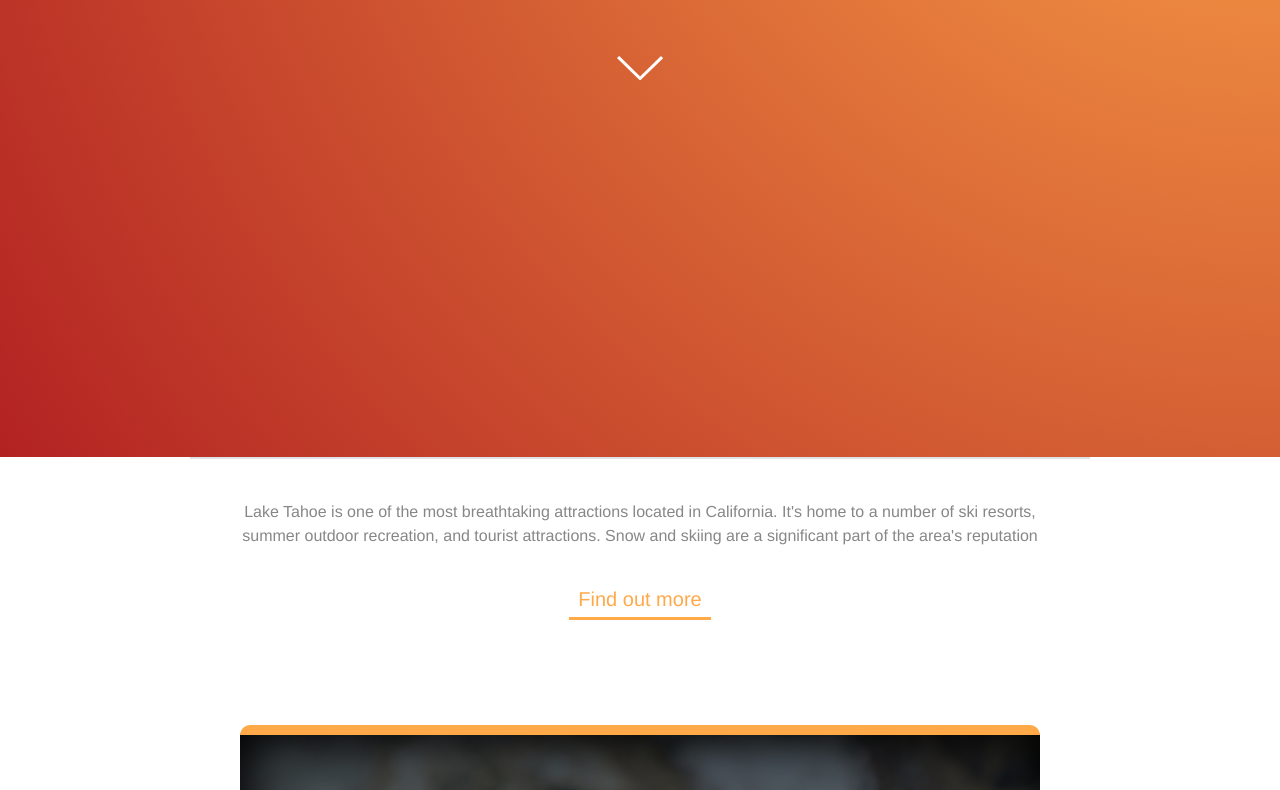
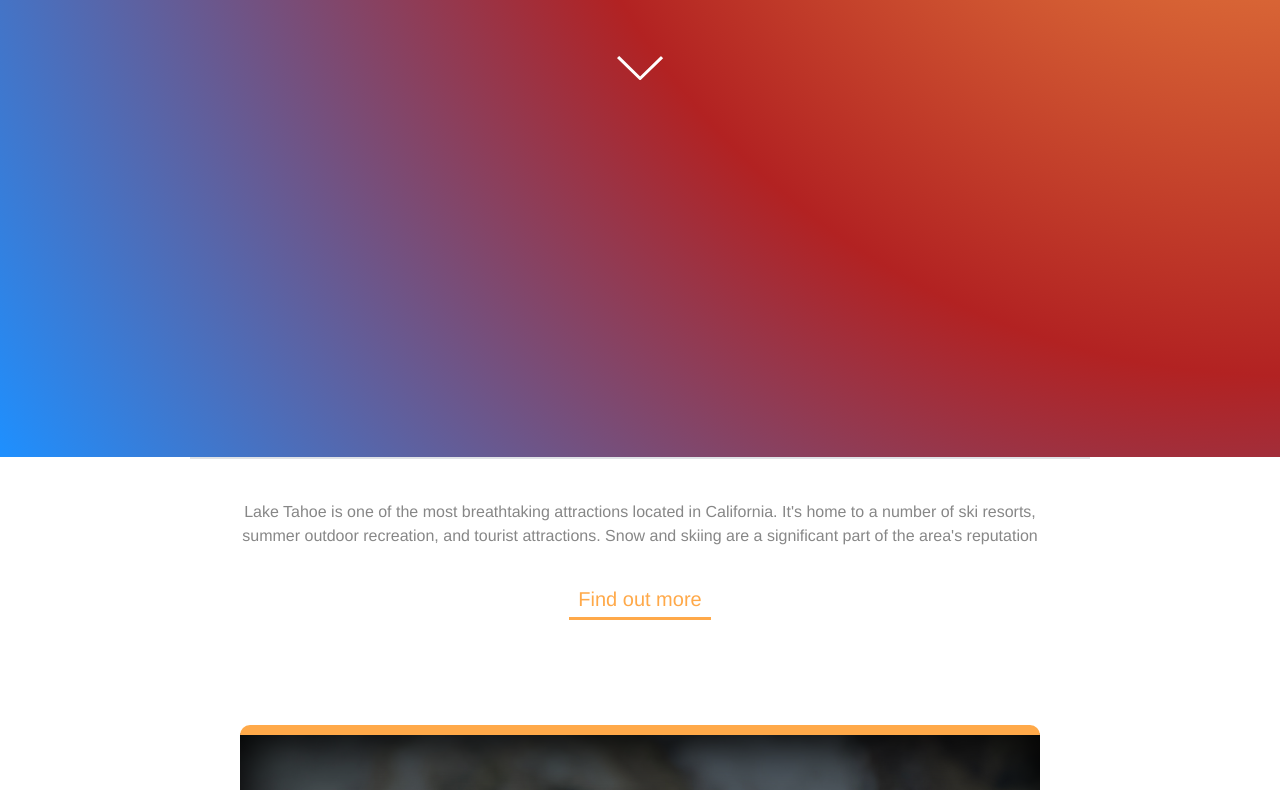
Before and after one commit to xJA10x/LakeTahoeWebsite, a plain HTML site: page index.html in a window 1280 px wide. Shown: the part 393-1183 px from the top of the page. Drawn offline with Linux system fonts and the light colour scheme.

Commit message:
Added color stops using gradients

```diff
--- a/css/main.css
+++ b/css/main.css
@@ -43,7 +43,7 @@ Header styles
   background-repeat: no-repeat;
   background-position: center;
 
-  background-image: radial-gradient(circle at top right, #ffa949, firebrick);
+  background-image: radial-gradient(circle at top right, #ffa949, firebrick, dodgerblue);
 
 
 }
```
